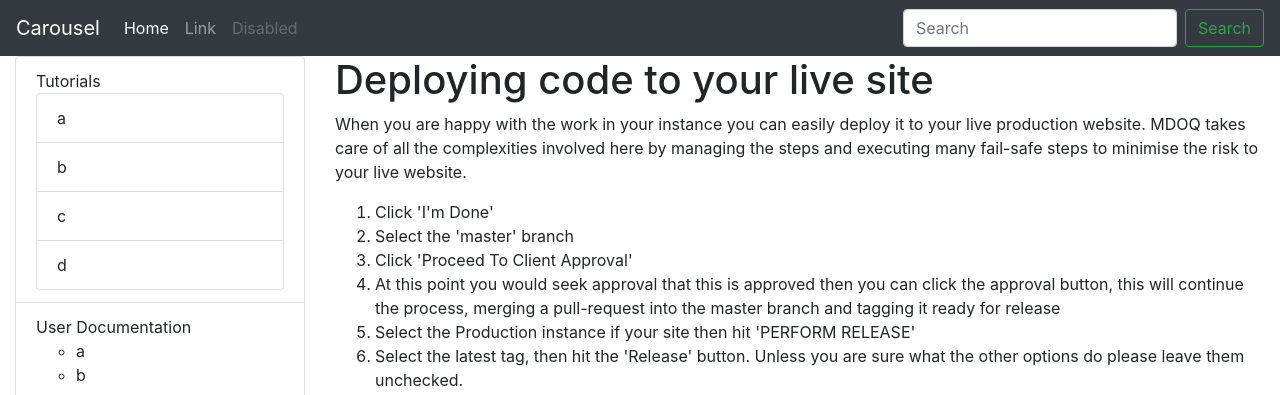
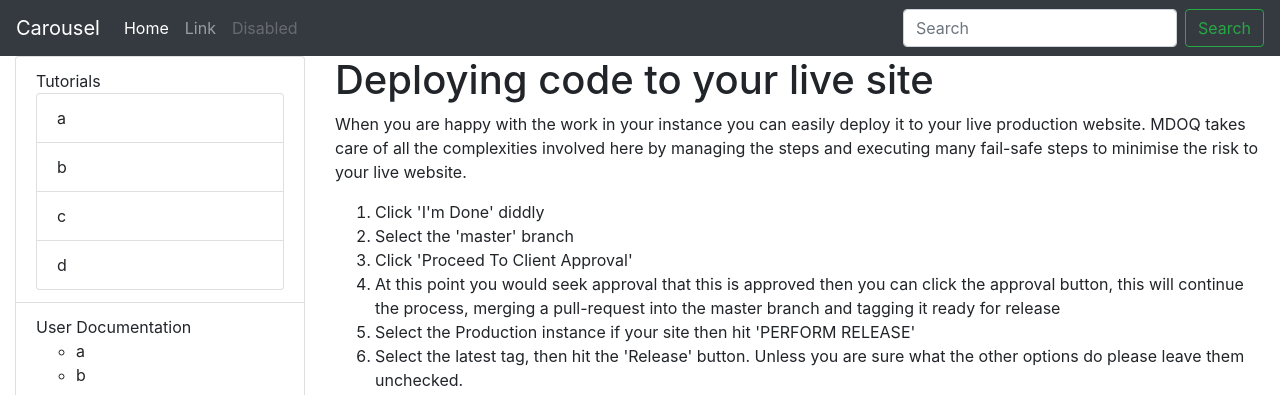
Before and after one commit to zero1limited/mdoq-docs, a Jekyll site: the page built from docs/tutorials/deploy-code.html, in a window 1280 px wide. Shown: the top 395 px of the page. Built offline with Jekyll 4.4.1, drawn with Linux system fonts in a browser that asks for light colours; nearby versions of some CDN libraries.

Commit message:
Update deploy-code.html

```diff
--- a/docs/tutorials/deploy-code.html
+++ b/docs/tutorials/deploy-code.html
@@ -8,7 +8,7 @@ description: How to deploy code using MDOQ
 <p>
     When you are happy with the work in your instance you can easily deploy it to your live production website. MDOQ takes care of all the complexities involved here by managing the steps and executing many fail-safe steps to minimise the risk to your live website.
     <ol>
-        <li>Click 'I'm Done'</li>
+        <li>Click 'I'm Done' diddly</li>
         <li>Select the 'master' branch</li>
         <li>Click 'Proceed To Client Approval'</li>
         <li>At this point you would seek approval that this is approved then you can click the approval button, this will continue the process, merging a pull-request into the master branch and tagging it ready for release</li>
```
